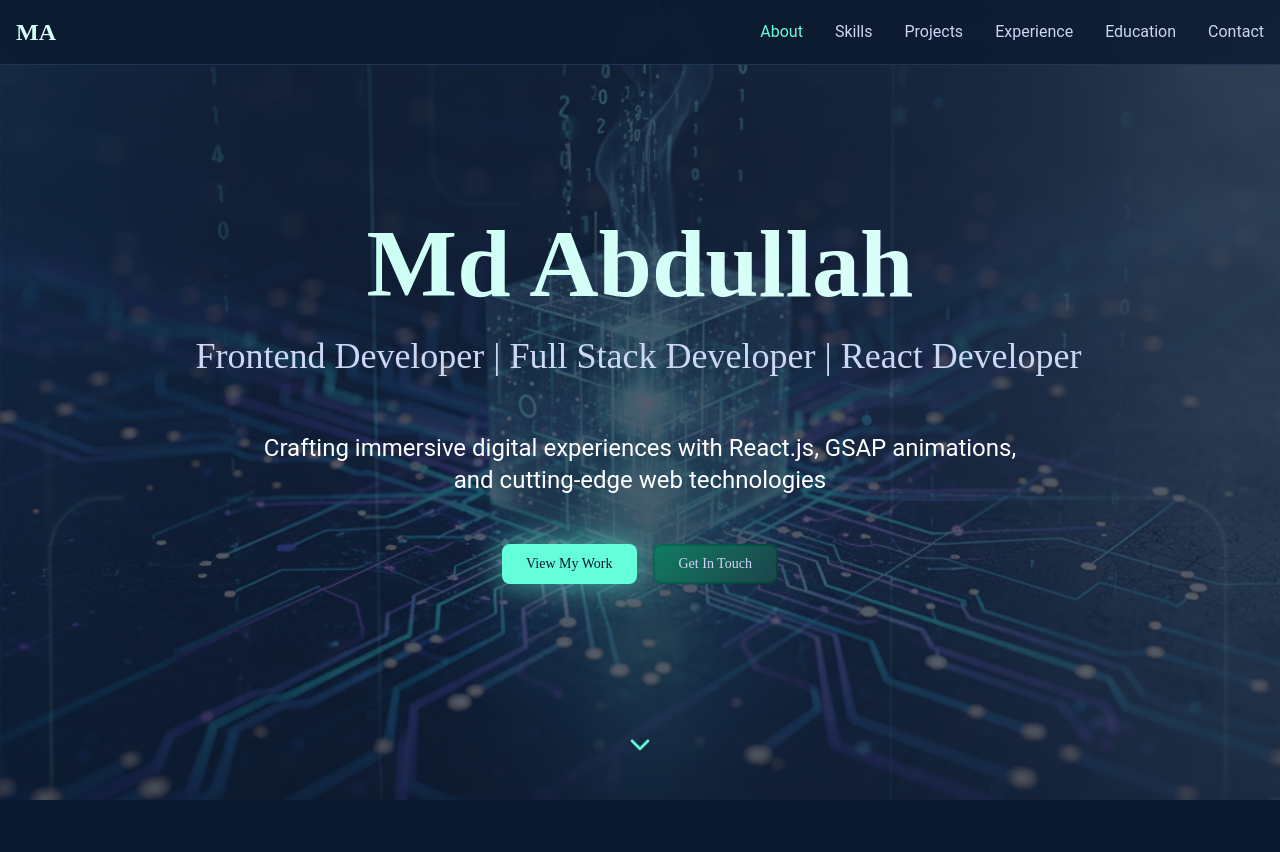
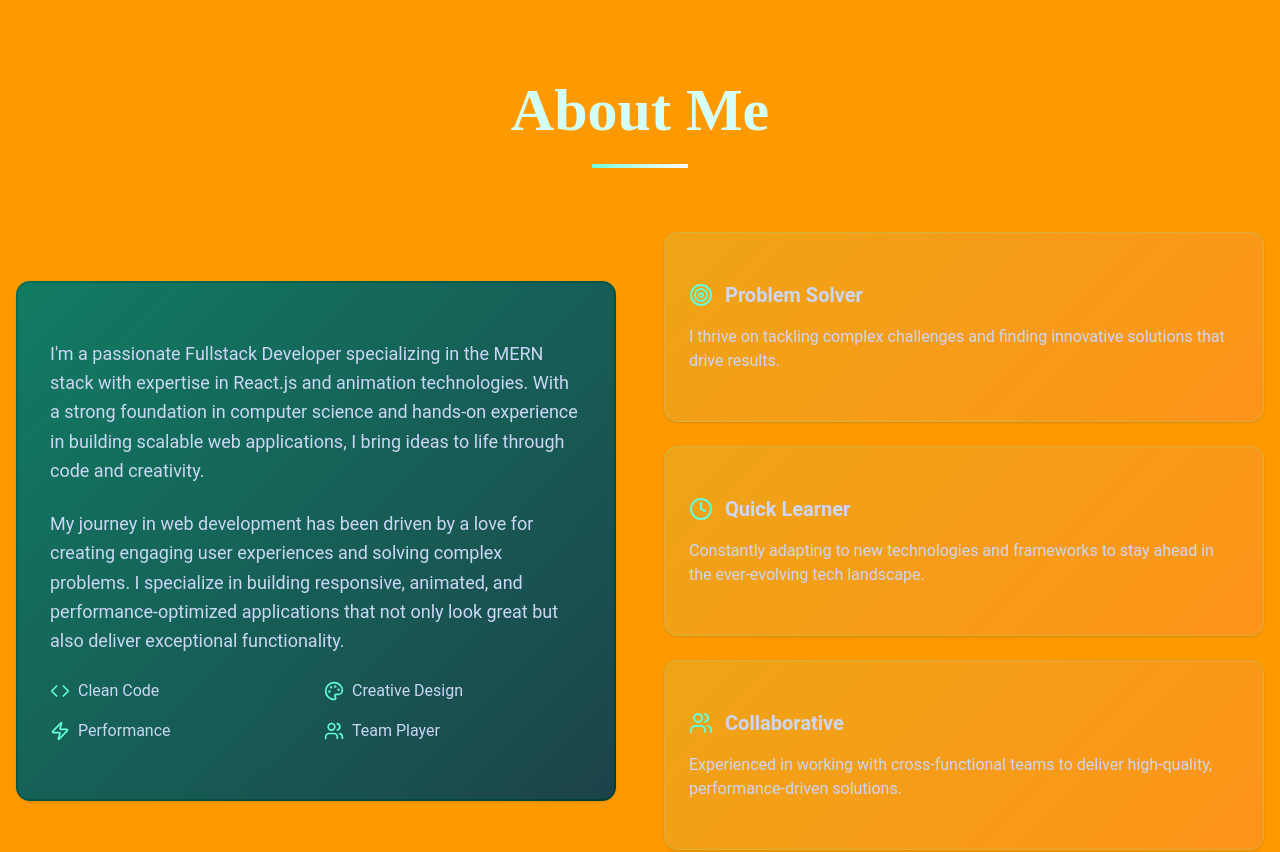
Before and after one commit to Md-Abdullah1/portfolio, a React (Vite) app: page / in a window 1280 px wide. Shown: the top 852 px of the page. Built offline with nearby package versions, Linux system fonts and the light colour scheme.

Commit message:
updated pages

```diff
--- a/src/App.jsx
+++ b/src/App.jsx
@@ -1,70 +1,10 @@
-import { useState, useEffect } from "react";
 import "./App.css";
-import Header from "./components/layouts/header";
-import Hero from "./components/layouts/hero";
-import About from "./components/layouts/about";
-import Skills from "./components/layouts/skills";
-import Projects from "./components/layouts/projects";
-import Experience from "./components/layouts/experience";
-import Education from "./components/layouts/education";
-import Contact from "./components/layouts/contact";
-import Footer from "./components/layouts/footer";
+import Home from "./components/pages/home";
 
 function App() {
-  const [activeSection, setActiveSection] = useState("hero");
-
-  // Scroll animation observer
-  useEffect(() => {
-    const observer = new IntersectionObserver(
-      (entries) => {
-        entries.forEach((entry) => {
-          if (entry.isIntersecting) {
-            entry.target.classList.add("visible");
-            setActiveSection(entry.target.id);
-          }
-        });
-      },
-      { threshold: 0.1 }
-    );
-
-    const sections = document.querySelectorAll(".section-fade-in");
-    sections.forEach((section) => observer.observe(section));
-
-    return () => observer.disconnect();
-  }, []);
-
-  const scrollToSection = (sectionId) => {
-    document.getElementById(sectionId)?.scrollIntoView({ behavior: "smooth" });
-  };
-
   return (
-    <div className="min-h-screen bg-background text-foreground font-['Roboto']">
-      {/* Header */}
-      <Header activeSection={activeSection} scrollToSection={scrollToSection} />
-
-      {/* Hero Section */}
-      <Hero scrollToSection={scrollToSection} />
-
-      {/* About Section */}
-      <About />
-
-      {/* Skills Section */}
-      <Skills />
-
-      {/* Projects Section */}
-      <Projects />
-
-      {/* Experience Section */}
-      <Experience />
-
-      {/* Education Section */}
-      <Education />
-
-      {/* Contact Section */}
-      <Contact />
-
-      {/* Footer */}
-      <Footer scrollToSection={scrollToSection} />
+    <div className="app-container min-h-screen w-full">
+      <Home />
     </div>
   );
 }
--- a/src/components/layouts/about/index.jsx
+++ b/src/components/layouts/about/index.jsx
@@ -5,7 +5,7 @@ import { Clock, Code, Palette, Target, Users, Zap } from "lucide-react";
 
 const About = () => {
   return (
-    <section id="about" className="py-20 section-fade-in">
+    <section id="about" className="py-20 section-fade-in w-full">
       <div className="container mx-auto px-4">
         <motion.div
           initial={{ opacity: 0, y: 50 }}
--- a/src/components/layouts/contact/index.jsx
+++ b/src/components/layouts/contact/index.jsx
@@ -6,7 +6,7 @@ import { Download, Github, Linkedin, Mail, Phone } from "lucide-react";
 
 const Contact = () => {
   return (
-    <section id="contact" className="py-20 bg-card/20 section-fade-in">
+    <section id="contact" className="py-20 bg-card/20 section-fade-in w-full">
       <div className="container mx-auto px-4">
         <motion.div
           initial={{ opacity: 0, y: 50 }}
--- a/src/components/layouts/education/index.jsx
+++ b/src/components/layouts/education/index.jsx
@@ -27,7 +27,7 @@ const Education = () => {
     []
   );
   return (
-    <section id="education" className="py-20 section-fade-in">
+    <section id="education" className="py-20 section-fade-in w-full">
       <div className="container mx-auto px-4">
         <motion.div
           initial={{ opacity: 0, y: 50 }}
--- a/src/components/layouts/experience/index.jsx
+++ b/src/components/layouts/experience/index.jsx
@@ -40,7 +40,7 @@ const Experience = () => {
     []
   );
   return (
-    <section id="experience" className="py-20 bg-card/20 section-fade-in">
+    <section id="experience" className="py-20 bg-card/20 section-fade-in w-full">
       <div className="container mx-auto px-4">
         <motion.div
           initial={{ opacity: 0, y: 50 }}
--- a/src/components/layouts/footer/index.jsx
+++ b/src/components/layouts/footer/index.jsx
@@ -3,7 +3,7 @@ import { Github, Linkedin, Mail, ArrowUp } from "lucide-react";
 
 const Footer = ({ scrollToSection }) => {
   return (
-    <footer className="py-10 border-t border-border bg-card/30 backdrop-blur-sm">
+    <footer className="py-10 w-full border-t border-border bg-card/30 backdrop-blur-sm">
       <div className="container mx-auto px-4 flex flex-col md:flex-row items-center justify-between gap-6">
         <div className="flex flex-col justify-center items-center ">
           <p className="text-muted-foreground text-center md:text-left">
--- a/src/components/layouts/hero/index.jsx
+++ b/src/components/layouts/hero/index.jsx
@@ -7,7 +7,7 @@ const Hero = ({ scrollToSection }) => {
   return (
     <section
       id="hero"
-      className="min-h-screen flex items-center justify-center hero-bg relative overflow-hidden"
+      className="min-h-screen w-full flex items-center justify-center hero-bg relative overflow-hidden"
     >
       <div className="absolute inset-0 bg-background/70"></div>
 
@@ -22,7 +22,7 @@ const Hero = ({ scrollToSection }) => {
           animate={{ opacity: 1, y: 0 }}
           transition={{ duration: 1 }}
         >
-          <h1 className="text-6xl md:text-8xl font-bold font-['Orbitron'] mb-6">
+          <h1 className="text-5xl md:text-8xl font-bold font-['Orbitron'] mb-6">
             <span className="text-gradient">Md Abdullah</span>
           </h1>
           <div className="text-2xl md:text-4xl mb-8 h-16">
--- a/src/components/layouts/projects/index.jsx
+++ b/src/components/layouts/projects/index.jsx
@@ -50,7 +50,7 @@ const Projects = () => {
     []
   );
   return (
-    <section id="projects" className="py-20 section-fade-in">
+    <section id="projects" className="py-20 section-fade-in w-full">
       <div className="container mx-auto px-4">
         <motion.div
           initial={{ opacity: 0, y: 50 }}
--- /dev/null
+++ b/src/components/pages/home/index.jsx
@@ -0,0 +1,74 @@
+import { memo, useCallback, useEffect, useState } from "react";
+import About from "@/components/layouts/about";
+import Contact from "@/components/layouts/contact";
+import Education from "@/components/layouts/education";
+import Experience from "@/components/layouts/experience";
+import Footer from "@/components/layouts/footer";
+import Header from "@/components/layouts/header";
+import Hero from "@/components/layouts/hero";
+import Projects from "@/components/layouts/projects";
+import Skills from "@/components/layouts/skills";
+
+const Home = () => {
+  const [activeSection, setActiveSection] = useState("hero");
+
+  // Scroll animation observer
+  useEffect(() => {
+    const observer = new IntersectionObserver(
+      (entries) => {
+        entries.forEach((entry) => {
+          if (entry.isIntersecting) {
+            entry.target.classList.add("visible");
+            setActiveSection(entry.target.id);
+          }
+        });
+      },
+      { threshold: 0.1 }
+    );
+
+    const sections = document.querySelectorAll(".section-fade-in");
+    sections.forEach((section) => observer.observe(section));
+
+    return () => observer.disconnect();
+  }, []);
+
+  const scrollToSection = useCallback(() => {
+    (sectionId) => {
+      document
+        .getElementById(sectionId)
+        ?.scrollIntoView({ behavior: "smooth" });
+    };
+  }, []);
+  return (
+    <div className="min-h-full  text-foreground font-['Roboto']  w-full bg-amber-500">
+      {/* Header */}
+      {/* <Header activeSection={activeSection} scrollToSection={scrollToSection} /> */}
+
+      {/* Hero Section */}
+      {/* <Hero scrollToSection={scrollToSection} /> */}
+
+      {/* About Section */}
+      <About />
+
+      {/* Skills Section */}
+      <Skills />
+
+      {/* Projects Section */}
+      <Projects />
+
+      {/* Experience Section */}
+      <Experience />
+
+      {/* Education Section */}
+      <Education />
+
+      {/* Contact Section */}
+      <Contact />
+
+      {/* Footer */}
+      <Footer scrollToSection={scrollToSection} />
+    </div>
+  );
+};
+
+export default memo(Home);
```
